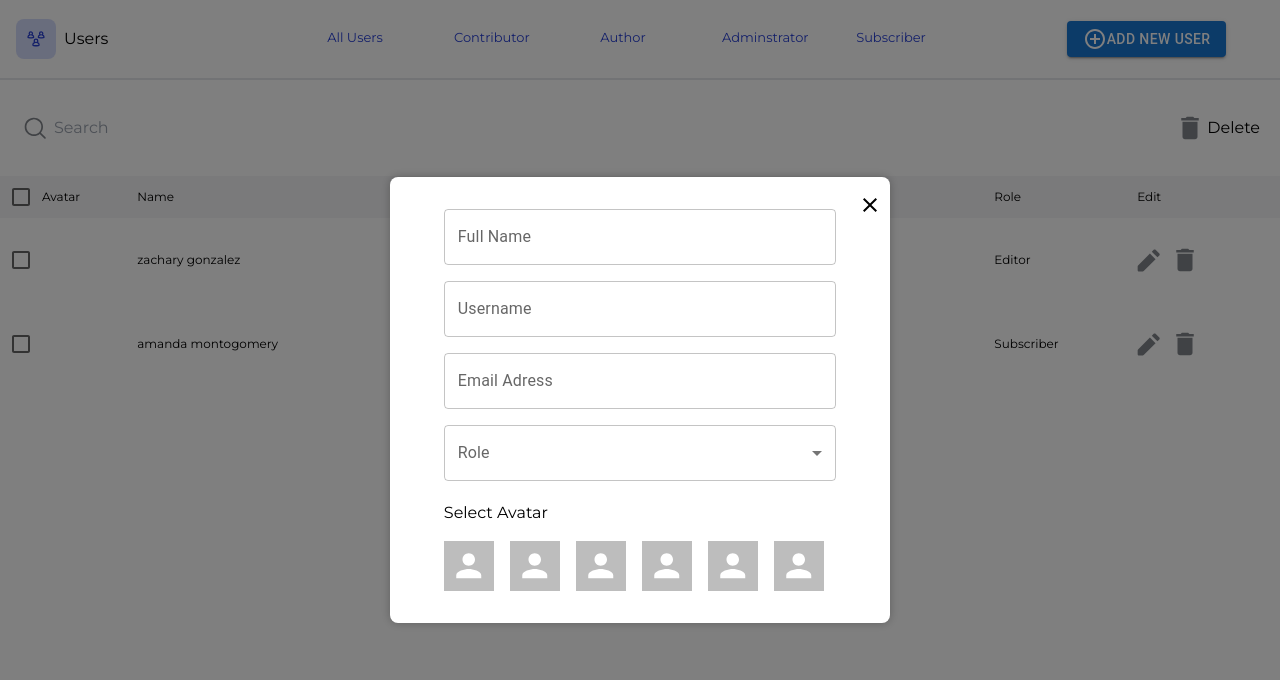
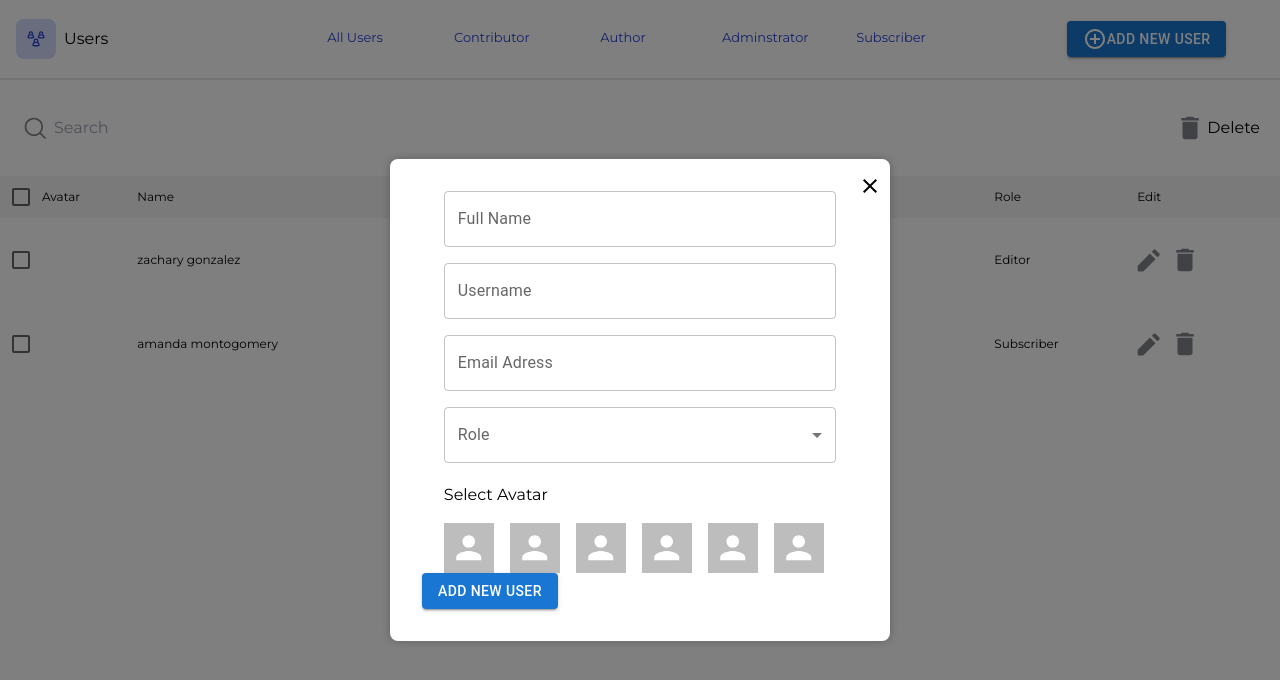
Before and after one commit to darwanceyhan/UsersTask, a React (Create React App) app in the folder my-app/: page / in a window 1280 px wide. Both pictures are taken after a click on the button "ADD NEW USER". Shown: the top 680 px of the page. Built offline with nearby package versions, Linux system fonts and the light colour scheme.

Commit message:
add form element for user form

```diff
--- a/my-app/src/components/popup/popup.tsx
+++ b/my-app/src/components/popup/popup.tsx
@@ -8,6 +8,7 @@ import {
   MenuItem,
   Select,
   Avatar,
+  Button,
 } from "@mui/material";
 import { useState } from "react";
 import UserInterface from "../../interface/UserInterface";
@@ -46,13 +47,28 @@ const Popup = (props: PopupProps) => {
           <CloseIcon />
         </div>
 
+        <form onSubmit={addUser}>
           <Stack spacing={2} sx={{ width: "90%" }} className="mx-auto">
-          <TextField id="outlined-basic" label="Full Name" variant="outlined" />
-          <TextField id="outlined-basic" label="Username" variant="outlined" />
+            <TextField
+              id="outlined-basic"
+              label="Full Name"
+              variant="outlined"
+              value={fullname}
+              onChange={(e) => setFullname(e.target.value)}
+            />
+            <TextField
+              id="outlined-basic"
+              label="Username"
+              variant="outlined"
+              value={username}
+              onChange={(e) => setUsername(e.target.value)}
+            />
             <TextField
               id="outlined-basic"
               label="Email Adress"
               variant="outlined"
+              value={email}
+              onChange={(e) => setEmail(e.target.value)}
             />
             <Box>
               <FormControl fullWidth>
@@ -61,11 +77,13 @@ const Popup = (props: PopupProps) => {
                   labelId="demo-simple-select-label"
                   id="demo-simple-select"
                   label="Age"
+                  value={role}
+                  onChange={(e) => setRole(e.target.value)}
                 >
-                <MenuItem value={10}>Contributor</MenuItem>
-                <MenuItem value={20}>Subscriber</MenuItem>
-                <MenuItem value={30}>Author</MenuItem>
-                <MenuItem value={40}>Adminstrator</MenuItem>
+                  <MenuItem value={"Contributor"}>Contributor</MenuItem>
+                  <MenuItem value={"Subscriber"}>Subscriber</MenuItem>
+                  <MenuItem value={"Author"}>Author</MenuItem>
+                  <MenuItem value={"Adminstrator"}>Adminstrator</MenuItem>
                 </Select>
               </FormControl>
             </Box>
@@ -105,6 +123,10 @@ const Popup = (props: PopupProps) => {
               ></Avatar>
             </Stack>
           </Stack>
+          <Button variant="contained" className="text-sm" type="submit">
+            Add New User
+          </Button>
+        </form>
       </div>
     </div>
   );
```
Lines whose indentation alone changed are shown as unchanged.
